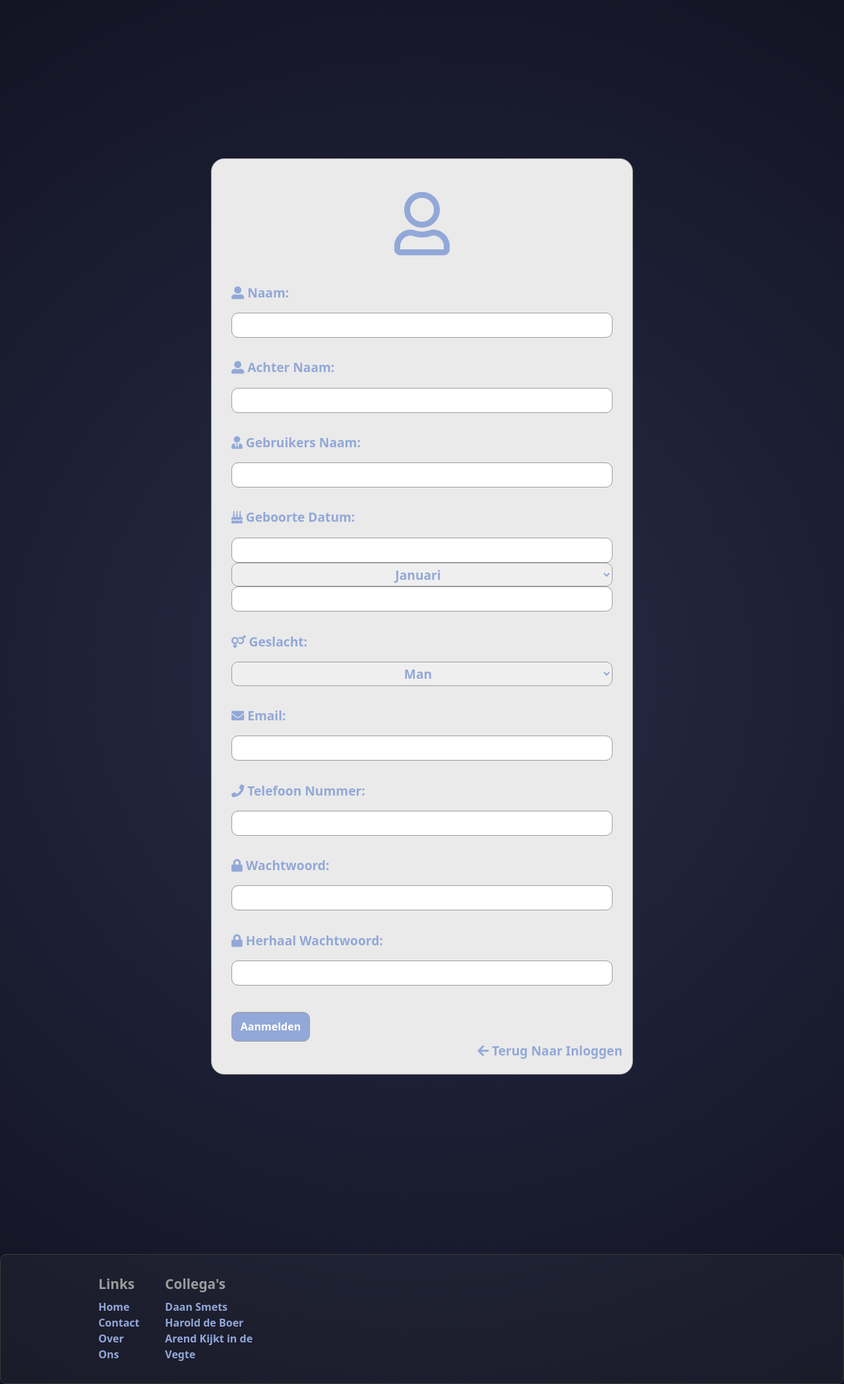
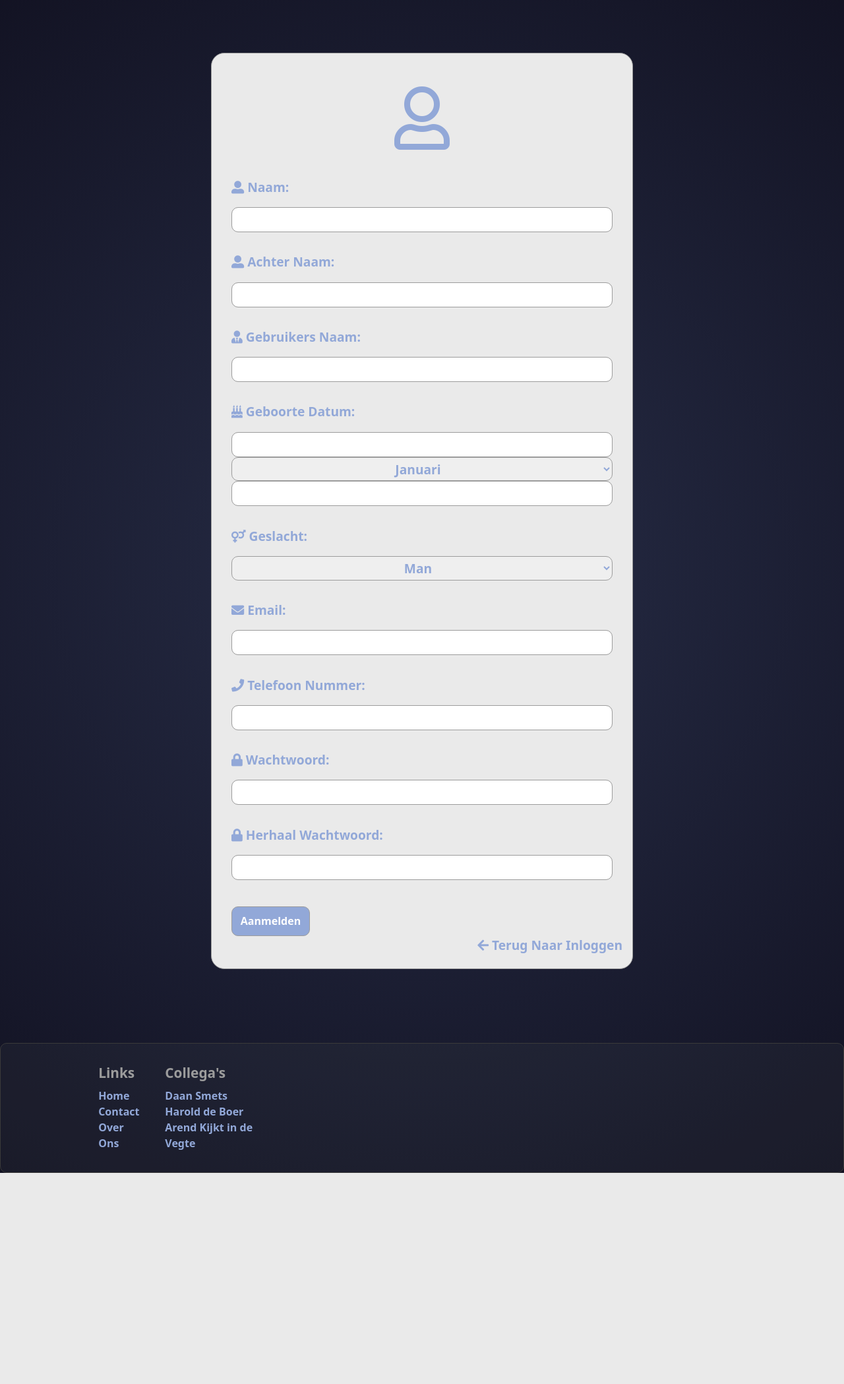
Before and after one commit to Haroldp95/ROConsultants-, a PHP site: the page made by create profile.html in a window 1280 px wide. Shown: the part 58-2156 px from the top of the page at 66% size. After the commit the page ends 1836 px from the top, so only its background shows below. Run offline with PHP 8.4, Linux system fonts and the light colour scheme; some libraries are stand-ins or nearby versions.

Commit message:
Lesss Margin

```diff
--- a/css/style.css
+++ b/css/style.css
@@ -474,7 +474,7 @@ body {
   border: 1px solid #9c9c9c;
   background-color: #eaeaea;
   margin: auto;
-  margin-top: 15em;
+  margin-top: 5em;
 }
 .loginContainer .loginText {
   margin: 1em;
@@ -529,7 +529,7 @@ body {
   border-radius: 10px;
   border: 1px solid #3a3a3a;
   padding: 2em;
-  margin-top: 17em;
+  margin-top: 7em;
   font-size: 1em;
   font-weight: bold;
   color: #92a8d8;
--- a/scss/style.scss
+++ b/scss/style.scss
@@ -373,7 +373,7 @@ body {
   @include border(20px, 1px, $borderLight);
   background-color: $backgroundLogin;
   margin: auto;
-  margin-top: 15em;
+  margin-top: 5em;
 
   .loginText {
     margin: 1em;
@@ -431,7 +431,7 @@ body {
 .footer {
   @include border(10px, 1px, $borderDark);
   padding: 2em;
-  margin-top: 17em;
+  margin-top: 7em;
   font-size: 1em;
   font-weight: bold;
   color: $blueText;
```
